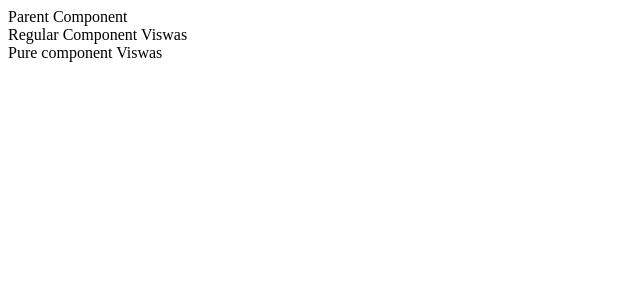
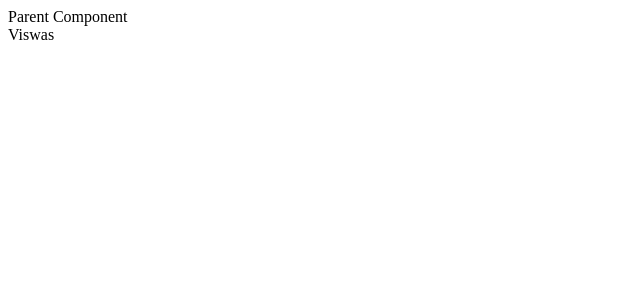
Before and after one commit to Syed-Sadman/Codev-React, a React (Create React App) app: page / in a window 1280 px wide. Shown: the top 300 px of the page, without its empty margins (0-640 px from the left). Built offline with nearby package versions, Linux system fonts and the light colour scheme.

Commit message:
React.memo HOC

```diff
--- /dev/null
+++ b/src/comp/MemoComp.js
@@ -0,0 +1,12 @@
+import React from 'react'
+
+function MemoComp({name}) {
+    console.log('Rendering memo component ')
+    return (
+        <div>
+            {name}
+        </div>
+    )
+}
+
+export default React.memo(MemoComp);
--- a/src/comp/ParentComp.js
+++ b/src/comp/ParentComp.js
@@ -1,6 +1,7 @@
 import React, { Component} from 'react'
-import PureComp from './PureComp';
-import RegComp from './RegComp';
+import MemoComp from './MemoComp';
+// import PureComp from './PureComp';
+// import RegComp from './RegComp';
 
 class ParentComp extends Component {
     constructor(props) {
@@ -24,8 +25,9 @@
         return (
             <div>
                Parent Component
-               <RegComp name={this.state.name} />
-               <PureComp name={this.state.name}   />
+               <MemoComp name={this.state.name}/>
+               {/* <RegComp name={this.state.name} />
+               <PureComp name={this.state.name}   /> */}
             </div>
         )
     }
```
